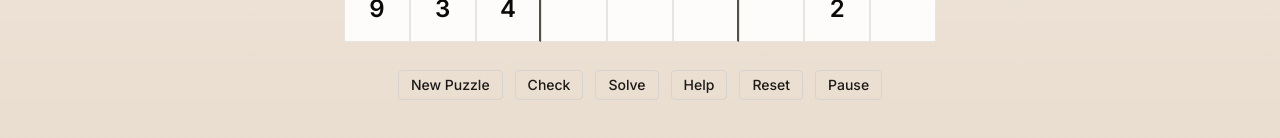
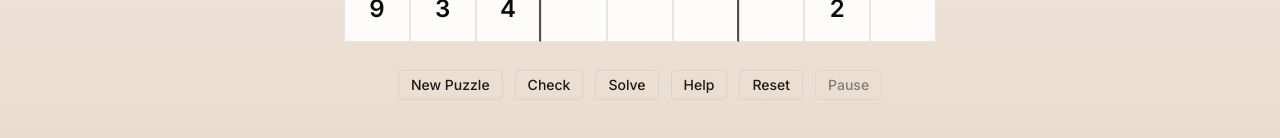
Before and after one commit to lionelpt/Lion-Sudoku, a React (Vite) app: page / in a window 1280 px wide. Shown: the part 682-820 px from the top of the page. Built offline with nearby package versions, Linux system fonts and the light colour scheme.

Commit message:
Refactor code structure for improved readability and maintainability

```diff
--- a/src/app/App.tsx
+++ b/src/app/App.tsx
@@ -211,6 +211,12 @@ export default function App() {
   useEffect(() => {
     startNewGame();
   }, []);
+
+  useEffect(() => {
+    if (isComplete) {
+      stopClock();
+    }
+  }, [isComplete]);
 
   // Recompute visual conflicts whenever the board changes
   useEffect(() => {
@@ -923,7 +929,8 @@ export default function App() {
             </button>
             <button
               onClick={toggleClock}
-              className="rounded px-3 py-1 border border-stone-300 bg-transparent text-sm text-stone-900 hover:bg-stone-100/5"
+              disabled={isComplete || clockSecondsElapsed === null}
+              className="rounded px-3 py-1 border border-stone-300 bg-transparent text-sm text-stone-900 hover:bg-stone-100/5 disabled:cursor-not-allowed disabled:opacity-50"
             >
               {clockPaused ? 'Resume' : 'Pause'}
             </button>
```
Also changed, not shown: 3 other files (tests, documents, lock files or other folders).
